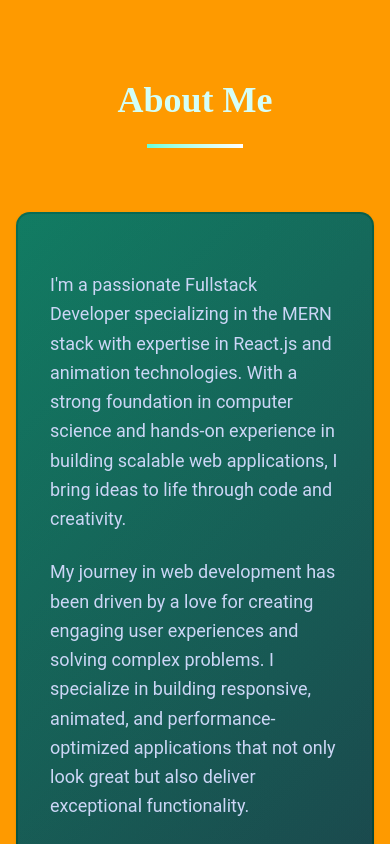
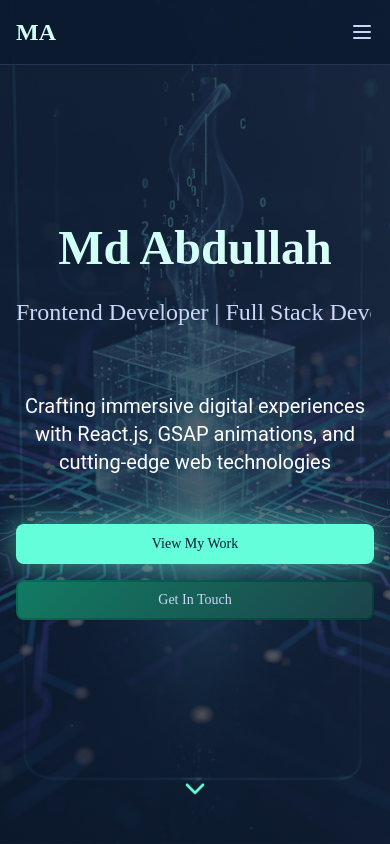
Before and after one commit to Md-Abdullah1/portfolio, a React (Vite) app: page / in a window 390 px wide. Shown: the top 844 px of the page. Built offline with nearby package versions, Linux system fonts and the light colour scheme.

Commit message:
updated mobile view issue

```diff
--- a/src/App.jsx
+++ b/src/App.jsx
@@ -3,7 +3,7 @@ import Home from "./components/pages/home";
 
 function App() {
   return (
-    <div className="app-container min-h-screen w-full">
+    <div className="app-container min-h-screen w-full overflow-x-hidden">
       <Home />
     </div>
   );
--- a/src/components/layouts/header/index.jsx
+++ b/src/components/layouts/header/index.jsx
@@ -13,7 +13,7 @@ const Header = ({ scrollToSection, activeSection }) => {
     <div>
       {" "}
       <nav className="fixed top-0 w-full z-50 bg-background/80 backdrop-blur-md border-b border-border">
-        <div className="container mx-auto px-4 py-4 flex justify-between items-center">
+        <div className="container md:mx-auto px-4 py-4 flex justify-between items-center">
           <motion.div
             initial={{ opacity: 0, x: -20 }}
             animate={{ opacity: 1, x: 0 }}
--- a/src/components/pages/home/index.jsx
+++ b/src/components/pages/home/index.jsx
@@ -40,12 +40,12 @@ const Home = () => {
     };
   }, []);
   return (
-    <div className="min-h-full  text-foreground font-['Roboto']  w-full bg-amber-500">
+    <div className="min-h-full  text-foreground font-['Roboto']  w-full bg-background">
       {/* Header */}
-      {/* <Header activeSection={activeSection} scrollToSection={scrollToSection} /> */}
+      <Header activeSection={activeSection} scrollToSection={scrollToSection} />
 
       {/* Hero Section */}
-      {/* <Hero scrollToSection={scrollToSection} /> */}
+      <Hero scrollToSection={scrollToSection} />
 
       {/* About Section */}
       <About />
```
